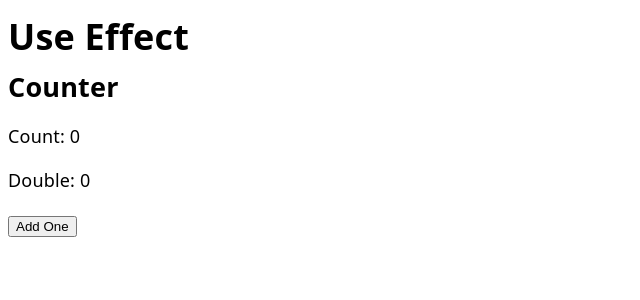
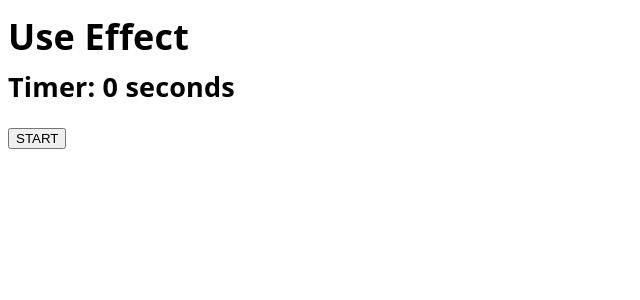
Before and after one commit to irishmaiden18/3b-use-effect, a React (Vite) app: page / in a window 1280 px wide. Shown: the top 300 px of the page, without its empty margins (0-640 px from the left). Built offline with nearby package versions, Linux system fonts and the light colour scheme.

Commit message:
Adds timer component

```diff
--- a/src/App.jsx
+++ b/src/App.jsx
@@ -1,5 +1,6 @@
 import Counter from "./components/Counter"
 import TextComponent from "./components/TextComponent"
+import Timer from "./components/Timer"
 
 function App() {
 
@@ -7,7 +8,8 @@ function App() {
     <>
       <h1>Use Effect</h1>
       {/* <TextComponent/> */}
-      <Counter/>
+      {/* <Counter/> */}
+      <Timer/>
     </>
   )
 }
--- /dev/null
+++ b/src/components/Timer.jsx
@@ -0,0 +1,54 @@
+import { useEffect, useState } from "react"
+
+const Timer = () => {
+
+    const [seconds, setSeconds] = useState(0)
+
+    //state variable to start and stop timer
+    const [isRunning, setIsRunning] = useState(false)
+
+    /*
+        useEffect -
+        - useEffect is good for functions that we know need to run exactly one time when the component is initially rendered
+        - when working with timers, useEffect will guaranteee that the timer will only ever be created once
+        - if we do NOT put our setInterval in a useEffect, a setInterval will be created every single time the component re-renders (when our state changes), which will stack the timers and create truly ridiculous numbers
+    */
+    useEffect(() => {
+        // makes the timer only run when our state variable isRunning is true
+        if (isRunning) {
+
+            // set the setInterval function to a variable we can reference later to stop the timer
+            // set interval(callback function, interval (in milliseconds) - runs the callback function every time the interval passes
+            // 1000ms -> 1s
+            const intervalId = setInterval(() => {
+                // console.log("Timer")
+
+                // when passing a callback into a setState function, the parameter is equal to the current value of our state. this guarantees we are able to increment the current value to calculate the new current value
+                // it doens't work without the callback, you can't just say seconds + 1, it won't work. must use a call back with the current value explicityly stated and edited.
+                setSeconds((currentSeconds) => currentSeconds + 1)
+            }, 1000)
+
+            // clearInterval - stops a timer given its id
+
+            // the cleanup function runs before useEffect runs again - when a dependency changes and you are about to run the useEffect callback function again, run the cleanup function first from the previous render
+            // use return otherwise we would clear the interval automatically
+            return () => {
+                console.log("CLEANUP FUNCTION")
+                clearInterval(intervalId)
+            }
+        }
+    // makes the useEffect happen when the state variable "isRunning" changes
+    }, [isRunning])
+
+  return (
+    <>
+        <h2>Timer: {seconds} seconds</h2>
+        <button onClick={() => setIsRunning(!isRunning)}>
+            {isRunning ? "STOP" : "START"}
+        </button>
+
+    </>
+  )
+}
+
+export default Timer
```
